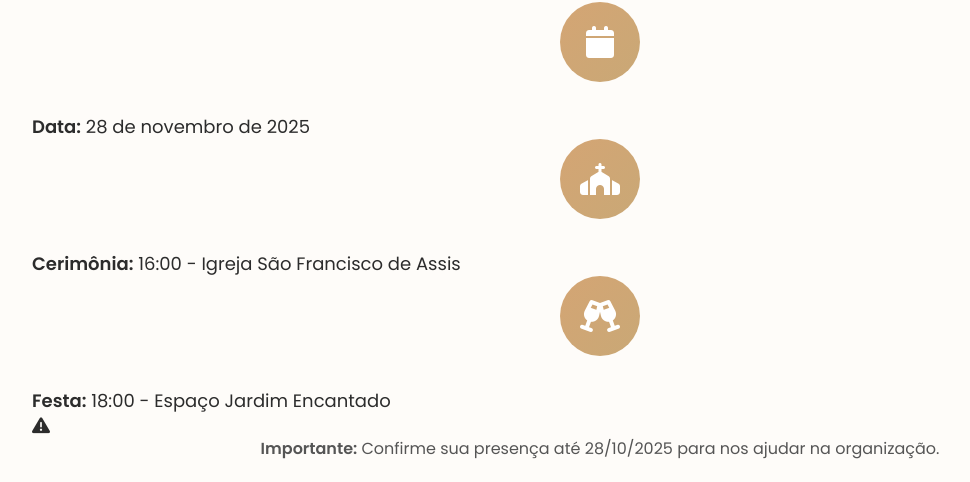
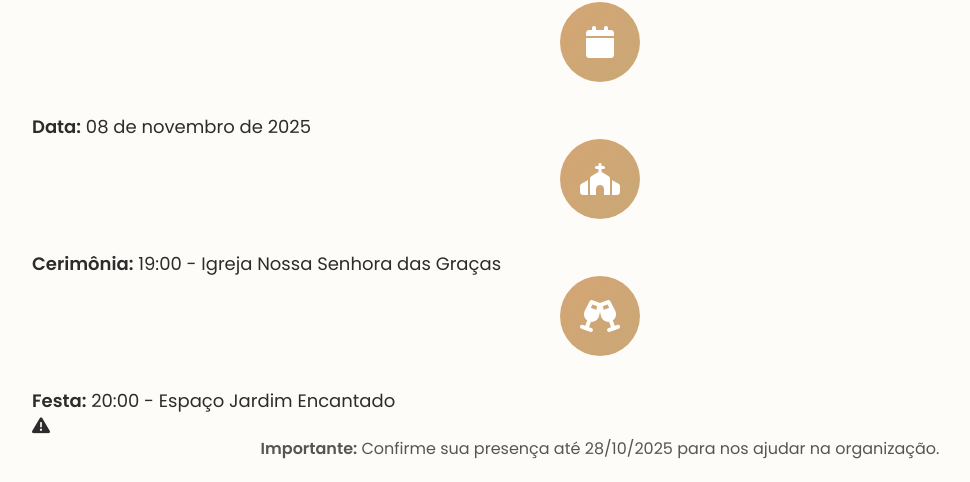
Before and after one commit to sandrim01/convite_iara_samuel, a Flask app: page /confirmar-presenca in a window 1280 px wide. Shown: the part 540-1022 px from the top of the page, without its empty margins (40-1010 px from the left). Run offline with Flask 3, Linux system fonts and the light colour scheme; data that the repository does not hold is empty; some web fonts are replaced.

Commit message:
feat: Atualiza informações do casamento
- Altera data para 08/11/2025 (sábado)
- Atualiza horário da cerimônia para 19:00
- Atualiza local para Igreja Nossa Senhora das Graças
- Adiciona endereço completo: Rua Domingos Alcíno Dadalto, 114, Jardim Itapemirim, Cachoeiro de Itapemirim - ES
- Ajusta horário da festa para 20:00 (compatível com novo horário da cerimônia)
- Atualiza valores padrão em todos os templates

```diff
--- a/app/routes/main.py
+++ b/app/routes/main.py
@@ -13,13 +13,13 @@ def index():
         config = ConfiguracaoSite(
             nome_noiva='Iara',
             nome_noivo='Samuel',
-            data_casamento=datetime(2025, 11, 28).date(),
-            local_cerimonia='Igreja São Francisco de Assis',
-            endereco_cerimonia='Rua das Flores, 123 - Centro, São Paulo - SP',
-            horario_cerimonia=datetime.strptime('16:00', '%H:%M').time(),
+            data_casamento=datetime(2025, 11, 8).date(),
+            local_cerimonia='Igreja Nossa Senhora das Graças',
+            endereco_cerimonia='Rua Domingos Alcíno Dadalto, 114, Jardim Itapemirim, Cachoeiro de Itapemirim - ES',
+            horario_cerimonia=datetime.strptime('19:00', '%H:%M').time(),
             local_festa='Espaço Jardim Encantado',
             endereco_festa='Av. Paulista, 456 - Bela Vista, São Paulo - SP',
-            horario_festa=datetime.strptime('18:00', '%H:%M').time(),
+            horario_festa=datetime.strptime('20:00', '%H:%M').time(),
             mensagem_principal='Criamos esse site para compartilhar com vocês os detalhes da organização do nosso casamento. ♥'
         )
         db.session.add(config)
--- a/app/templates/confirmar_presenca.html
+++ b/app/templates/confirmar_presenca.html
@@ -40,7 +40,7 @@
                                 {% if config.data_casamento %}
                                     {{ config.data_casamento.strftime('%d de %B de %Y') }}
                                 {% else %}
-                                    28 de novembro de 2025
+                                    08 de novembro de 2025
                                 {% endif %}
                                 </span>
                             </div>
@@ -56,9 +56,9 @@
                                 {% if config.horario_cerimonia %}
                                     {{ config.horario_cerimonia.strftime('%H:%M') }}
                                 {% else %}
-                                    16:00
+                                    19:00
                                 {% endif %}
-                                - {{ config.local_cerimonia or 'Igreja São Francisco de Assis' }}
+                                - {{ config.local_cerimonia or 'Igreja Nossa Senhora das Graças' }}
                                 </span>
                             </div>
                         </div>
@@ -73,7 +73,7 @@
                                 {% if config.horario_festa %}
                                     {{ config.horario_festa.strftime('%H:%M') }}
                                 {% else %}
-                                    18:00
+                                    20:00
                                 {% endif %}
                                 - {{ config.local_festa or 'Espaço Jardim Encantado' }}
                                 </span>
--- a/app/templates/index.html
+++ b/app/templates/index.html
@@ -179,13 +179,13 @@
                                 {% if config.horario_cerimonia %}
                                     {{ config.horario_cerimonia.strftime('%H:%M') }}
                                 {% else %}
-                                    16:00
+                                    19:00
                                 {% endif %}
                             </span>
                         </div>
                         <div class="event-detail">
                             <i class="fas fa-map-marker-alt text-primary"></i>
-                            <span class="font-medium">{{ config.local_cerimonia or 'Igreja São Francisco de Assis' }}</span>
+                            <span class="font-medium">{{ config.local_cerimonia or 'Igreja Nossa Senhora das Graças' }}</span>
                         </div>
                         <div class="event-address text-small text-secondary">
                             {{ config.endereco_cerimonia or 'Rua das Flores, 123 - Centro, São Paulo - SP' }}
@@ -212,7 +212,7 @@
                                 {% if config.horario_festa %}
                                     {{ config.horario_festa.strftime('%H:%M') }}
                                 {% else %}
-                                    18:00
+                                    20:00
                                 {% endif %}
                             </span>
                         </div>
```
